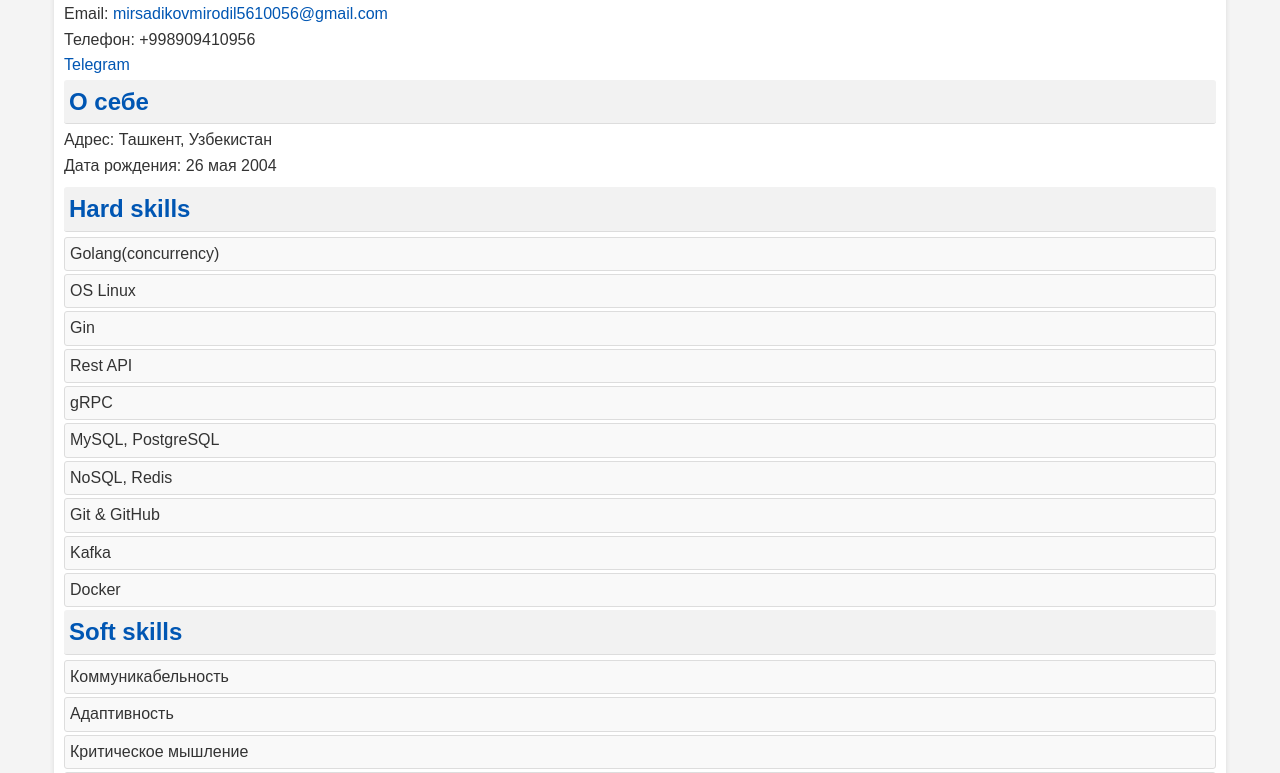
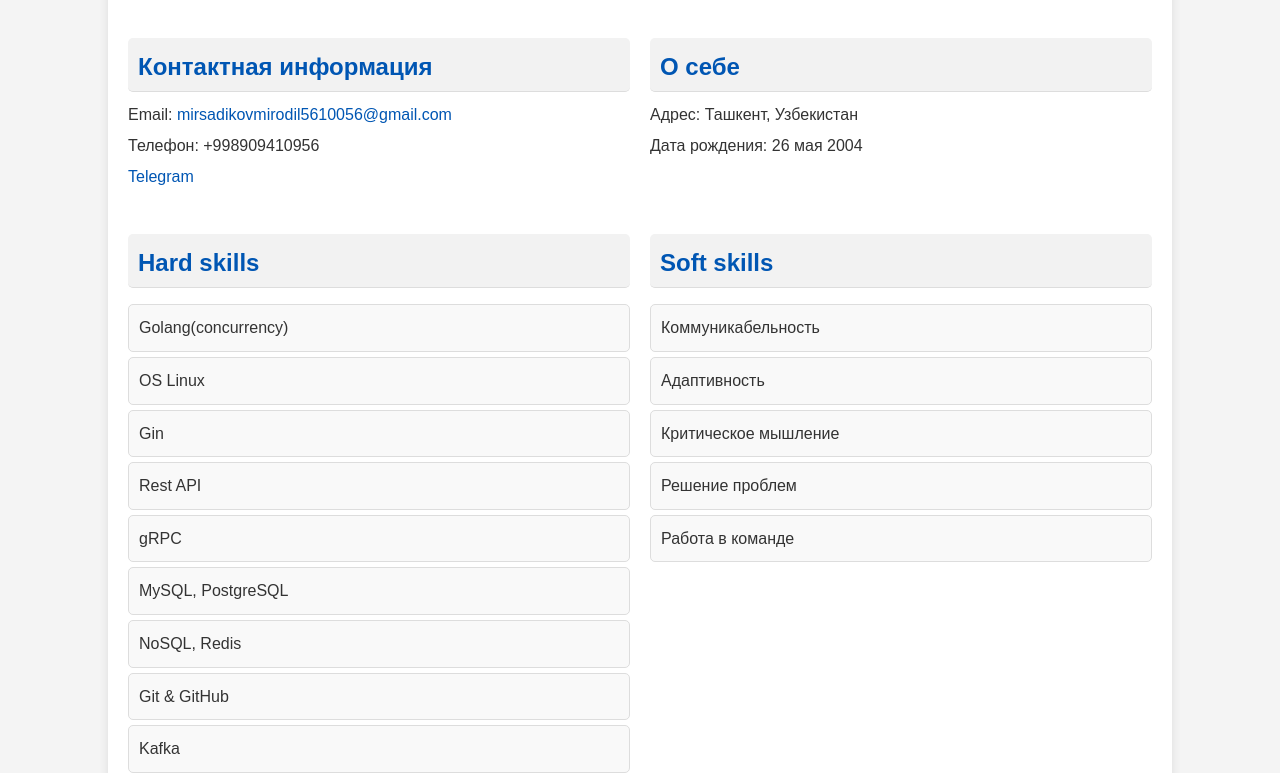
Before and after one commit to Mirsadikovv/Mirsadikovv.github.io, a plain HTML site: page index.html in a window 1280 px wide. Shown: the part 128-901 px from the top of the page. Drawn offline with Linux system fonts and the light colour scheme.

Commit message:
Update index.html

```diff
--- a/index.html
+++ b/index.html
@@ -1,60 +1,78 @@
 <!DOCTYPE html>
 <html lang="ru">
   <head>
-    <meta charset="UTF-8">
-    <meta name="viewport" content="width=device-width, initial-scale=1.0">
+    <meta charset="UTF-8" />
+    <meta name="viewport" content="width=device-width, initial-scale=1.0" />
     <title>Резюме</title>
     <style>
       body {
         font-family: Arial, sans-serif;
-            line-height: 1.4;
+        line-height: 1.6;
         margin: 0;
         padding: 0;
         color: #333;
         background-color: #f4f4f4;
       }
       .container {
-            width: 90%;
-            margin: 10px auto;
+        width: 80%;
+        margin: 20px auto;
         background: #fff;
-            padding: 10px;
-            box-shadow: 0 0 5px rgba(0, 0, 0, 0.1);
-            border-radius: 5px;
+        padding: 20px;
+        box-shadow: 0 0 10px rgba(0, 0, 0, 0.1);
+        border-radius: 10px;
       }
-        h1, h2 {
+      h1,
+      h2 {
         color: #333;
-            margin: 0 0 10px;
       }
       h1 {
         border-bottom: 2px solid #333;
-            padding-bottom: 5px;
+        padding-bottom: 10px;
       }
       .section {
-            margin-bottom: 15px;
+        margin-bottom: 20px;
       }
       .section h2 {
+        margin-bottom: 10px;
         color: #0056b3;
         border-bottom: 1px solid #ddd;
         padding-bottom: 5px;
-            margin: 0 0 5px;
       }
-        .contact-info, .skills, .education, .experience, .languages {
-            margin-bottom: 10px;
+      .contact-info,
+      .skills {
+        display: flex;
+        gap: 20px;
+        align-items: start;
       }
-        .contact-info p, .education p, .experience p, .languages p {
-            margin: 3px 0;
+      .first,
+      .second {
+        width: 100%;
       }
-        .skills ul, .languages ul {
+      .contact-info,
+      .skil ls,
+      .education,
+      .experience,
+      .languages {
+        margin-bottom: 20px;
+      }
+      .contact-info p,
+      .education p,
+      .experience p,
+      .languages p {
+        margin: 5px 0;
+      }
+      .skills ul,
+      .languages ul {
         list-style: none;
         padding: 0;
-            margin: 0;
       }
-        .skills ul li, .languages ul li {
+      .skills ul li,
+      .languages ul li {
         background: #f9f9f9;
-            margin: 3px 0;
-            padding: 5px;
+        margin: 5px 0;
+        padding: 10px;
         border: 1px solid #ddd;
-            border-radius: 3px;
+        border-radius: 5px;
       }
       .contact-info p a {
         color: #0056b3;
@@ -65,9 +83,8 @@
       }
       .section-title {
         background-color: #f2f2f2;
-            padding: 5px;
-            border-radius: 3px;
-            margin: 0 0 5px;
+        padding: 10px;
+        border-radius: 5px;
       }
     </style>
   </head>
@@ -75,15 +92,25 @@
     <div class="container">
       <h1>Мирсадиков Миродил</h1>
       <div class="section contact-info">
+        <div class="first">
           <h2 class="section-title">Контактная информация</h2>
-            <p>Email: <a href="mailto:mirsadikovmirodil5610056@gmail.com">mirsadikovmirodil5610056@gmail.com</a></p>
+          <p>
+            Email:
+            <a href="mailto:mirsadikovmirodil5610056@gmail.com"
+              >mirsadikovmirodil5610056@gmail.com</a
+            >
+          </p>
           <p>Телефон: +998909410956</p>
           <p><a href="https://t.me/mirsadikovm" target="_blank">Telegram</a></p>
+        </div>
+        <div class="second">
           <h2 class="section-title">О себе</h2>
           <p>Адрес: Ташкент, Узбекистан</p>
           <p>Дата рождения: 26 мая 2004</p>
         </div>
+      </div>
       <div class="section skills">
+        <div class="first">
           <h2 class="section-title">Hard skills</h2>
           <ul>
             <li>Golang(concurrency)</li>
@@ -97,6 +124,8 @@
             <li>Kafka</li>
             <li>Docker</li>
           </ul>
+        </div>
+        <div class="second">
           <h2 class="section-title">Soft skills</h2>
           <ul>
             <li>Коммуникабельность</li>
@@ -106,9 +135,15 @@
             <li>Работа в команде</li>
           </ul>
         </div>
+      </div>
       <div class="section education">
         <h2 class="section-title">Образование</h2>
-            <p><strong>Ташкентский университет информационных технологий имени Мухаммада аль-Хоразми</strong></p>
+        <p>
+          <strong
+            >Ташкентский университет информационных технологий имени Мухаммада
+            аль-Хоразми</strong
+          >
+        </p>
         <p>Факультет Компьютерный инжиниринг</p>
         <p>Сентябрь 2021 - Июнь 2025</p>
       </div>
```
Lines whose indentation alone changed are shown as unchanged.
